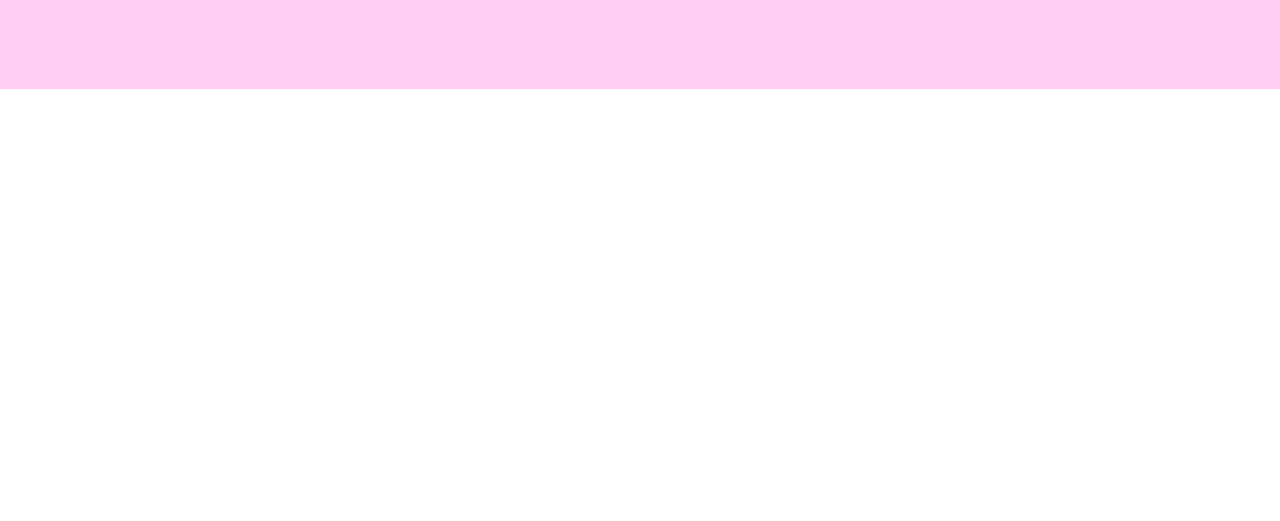
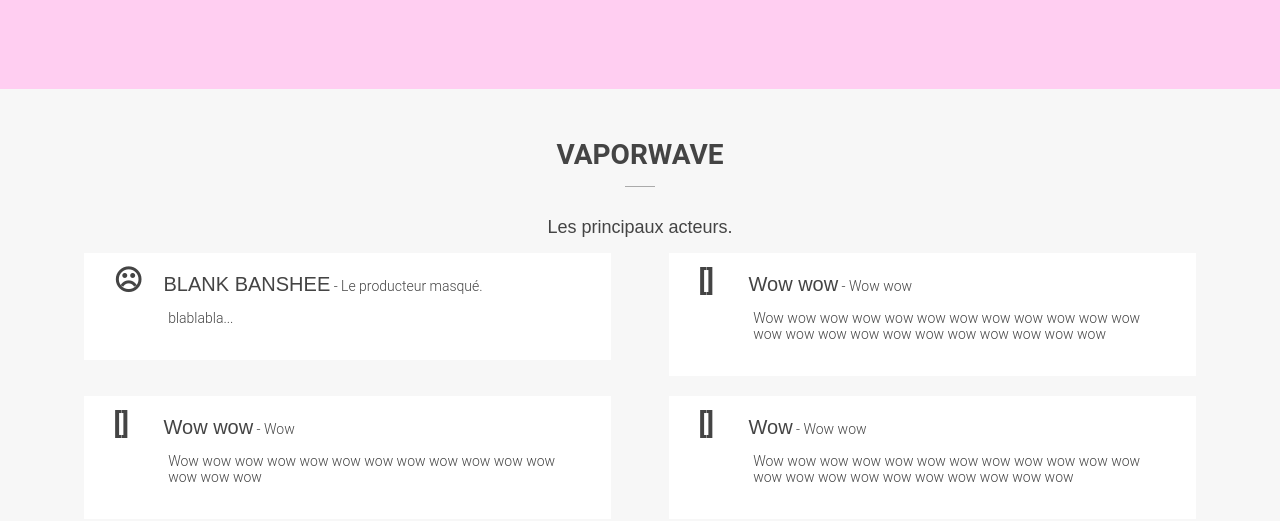
Before and after one commit to zeyux/krystal, a plain HTML site: page html/vaporwave.html in a window 1280 px wide. Shown: the part 315-836 px from the top of the page. Before the commit the page ends 800 px from the top, so only its background shows below. Drawn offline with Linux system fonts and the light colour scheme.

Commit message:
Add files via upload

```diff
--- a/html/vaporwave.html
+++ b/html/vaporwave.html
@@ -1,7 +1,9 @@
 <head>
 	<link rel="stylesheet" href="../style.css" />
 	<title> K R Y S T A L </title>
+	<meta http-equiv="Content-Type" content="text/html; charset=UTF-8" />
 </head>
+
 
 
 
@@ -28,7 +30,31 @@
     </div>
   </div>
 </div>
-<div class="section">
-  <div>
+<div class="section bg">
+  <div class="container">
+    <h1>VAPORWAVE</h1>
+    <h2>Les principaux acteurs.</h2>
+    <div class="col two bg margin extrapad">
+      <h1 class="icon side">&#x2639;</h1>
+      <span class="feature side">BLANK BANSHEE</span><span class="side"> - Le producteur masqué.</span>
+      <p class="side">blablabla...</p>
+    </div>
+    <div class="col two bg margin extrapad">
+      <h1 class="icon side">[]</h1>
+      <span class="feature side">Wow wow</span><span class="side"> - Wow wow</span>
+      <p class="side">Wow wow wow wow wow wow wow wow wow wow wow wow wow wow wow wow wow wow wow wow wow wow wow</p>
+    </div>
+    <div class="group margin"></div>
+    <div class="col two bg margin extrapad">
+      <h1 class="icon side">[]</h1>
+      <span class="feature side">Wow wow</span><span class="side"> - Wow</span>
+      <p class="side">Wow wow wow wow wow wow wow wow wow wow wow wow wow wow wow</p>
+    </div>
+    <div class="col two bg margin extrapad">
+      <h1 class="icon side">[]</h1>
+      <span class="feature side">Wow</span><span class="side"> - Wow wow</span>
+      <p class="side">Wow wow wow wow wow wow wow wow wow wow wow wow wow wow wow wow wow wow wow wow wow wow</p>
+    </div>
+    <div class="group"></div>
   </div>
 </div>
```
